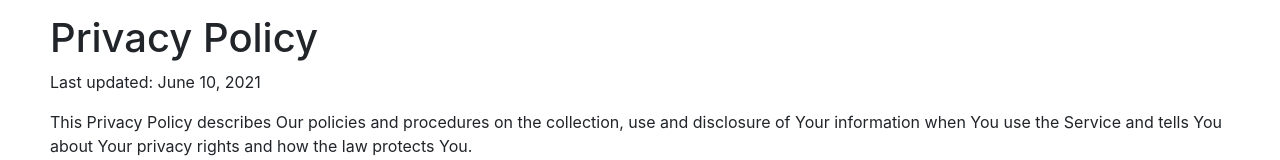
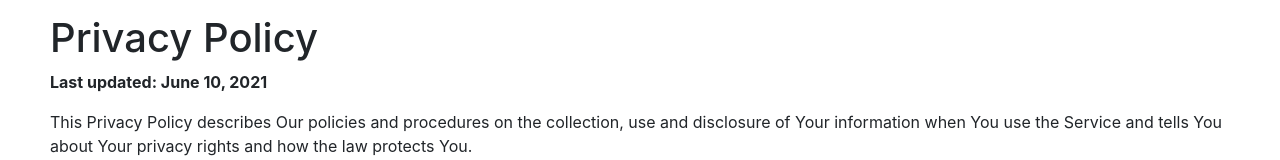
Before and after one commit to concordgrape/DermiWebsite, a plain HTML site: page policies.html in a window 1280 px wide. Shown: the part 191-351 px from the top of the page. Drawn offline with nearby package versions, Linux system fonts and the light colour scheme.

Commit message:
Update policies.html

```diff
--- a/policies.html
+++ b/policies.html
@@ -49,7 +49,7 @@
     <div style="padding: 50px;">
         <section>
             <h1>Privacy Policy</h1>
-            <p>Last updated: June 10, 2021</p>
+            <p><b>Last updated: June 10, 2021</b></p>
             <p>This Privacy Policy describes Our policies and procedures on the collection, use and disclosure of Your information when You use the Service and tells You about Your privacy rights and how the law protects You.</p>
             <p>We use Your Personal data to provide and improve the Service. By using the Service, You agree to the collection and use of information in accordance with this Privacy Policy. This Privacy Policy has been created with the help of the <a href="https://www.freeprivacypolicy.com/free-privacy-policy-generator/" target="_blank">Privacy Policy Generator</a>.</p>
             <h1>Interpretation and Definitions</h1>
```
